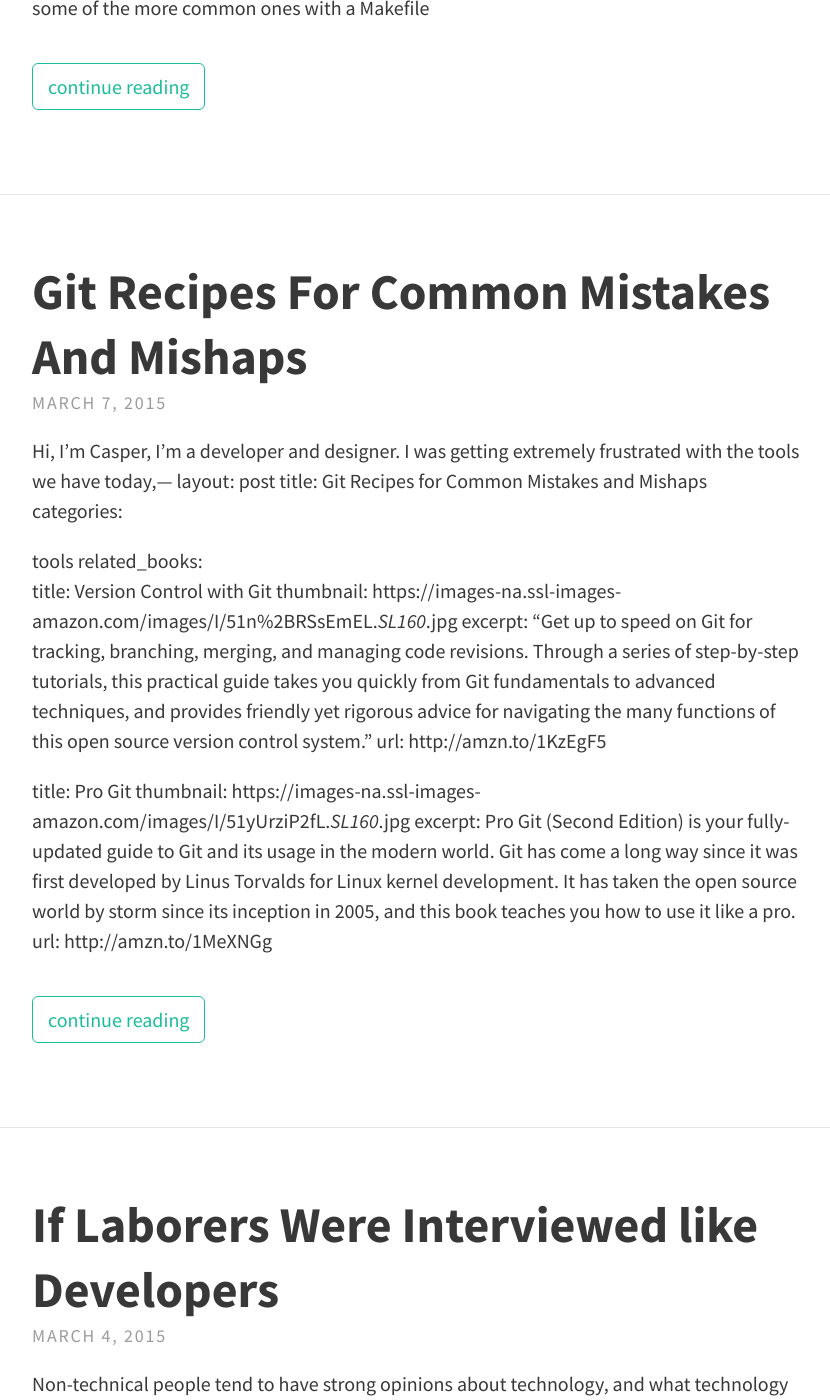
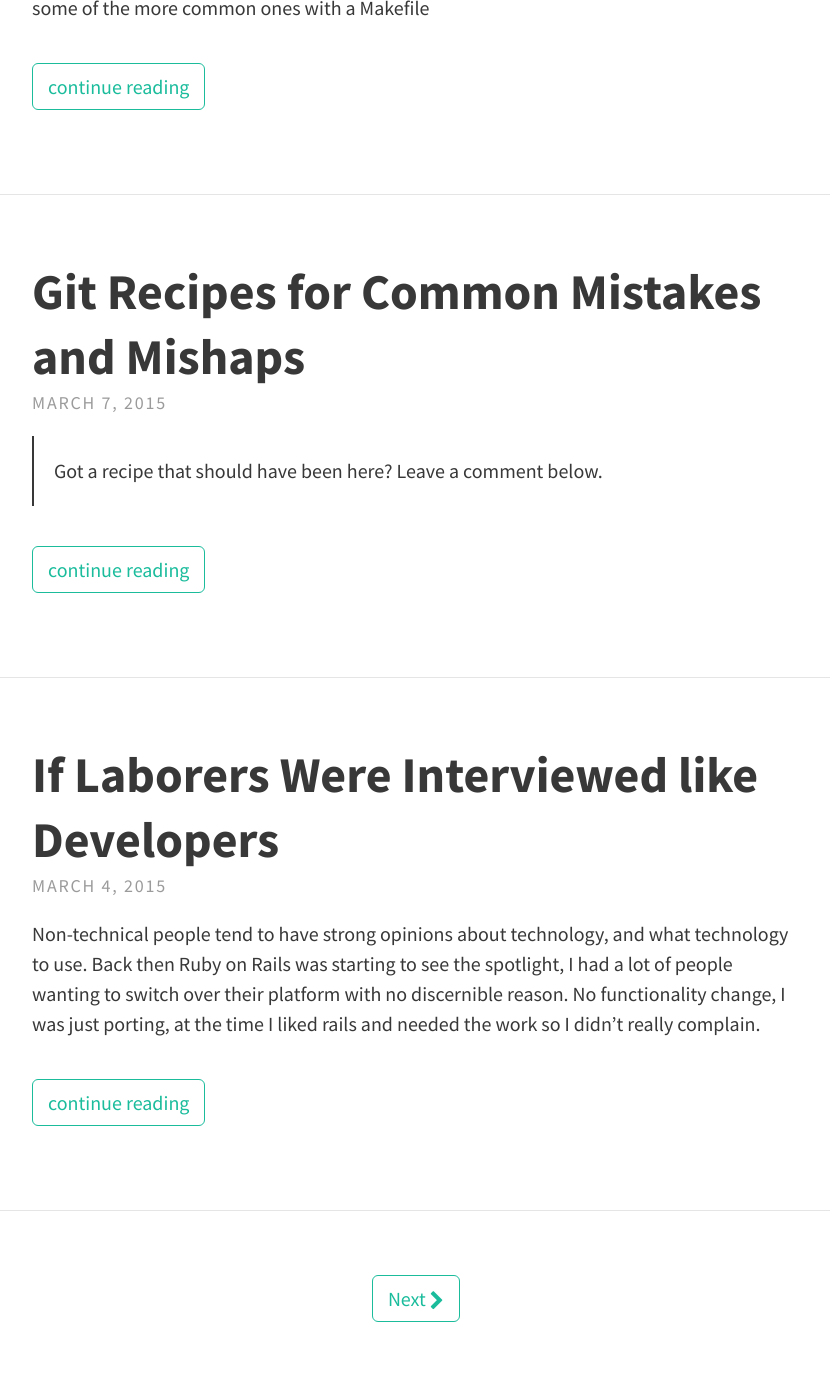
Before and after one commit to caspervonb/caspervonb.github.bak, a Jekyll site: the page built from index.html, in a window 1280 px wide and 1400 px high, scrolled down 1687 px. Shown: the whole window, without its empty margins (224-1054 px from the left). Built offline with Jekyll 4.4.1, drawn with Linux system fonts in a browser that asks for light colours; nearby versions of some CDN libraries; Markdown is read by kramdown in place of the engine named in the settings; the list of posts is cut into pages by our own code.

Commit message:
Update 2015-03-07-git-recipes-for-common-mistakes-and-mishaps.markdown

```diff
--- a/_posts/2015-03-07-git-recipes-for-common-mistakes-and-mishaps.markdown
+++ b/_posts/2015-03-07-git-recipes-for-common-mistakes-and-mishaps.markdown
@@ -1,5 +1,4 @@
-Hi, I'm Casper, I'm a developer and designer.
-I was getting extremely frustrated with the tools we have today,---
+---
 layout: post
 title: Git Recipes for Common Mistakes and Mishaps
 categories:
```
